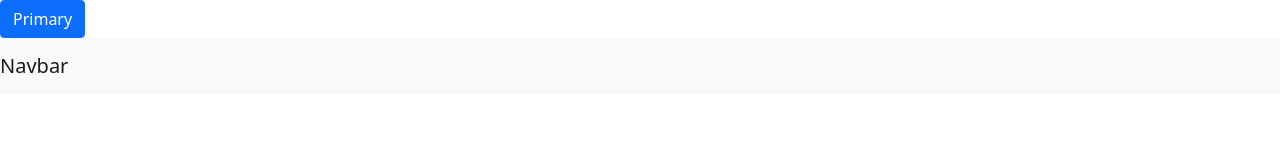
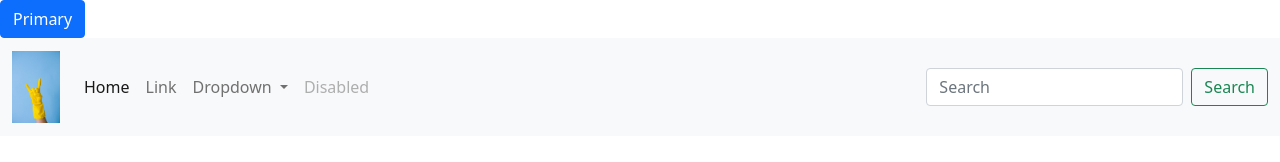
Before and after one commit to Igor27F/Dio-Philips_bootcamp, a plain HTML site: page index.html in a window 1280 px wide. Drawn offline with Linux system fonts and the light colour scheme.

Commit message:
bootstrap

```diff
--- a/index.html
+++ b/index.html
@@ -10,7 +10,40 @@
 <body>
     <button type="button" class="btn btn-primary">Primary</button>
     <nav class="navbar navbar-expand-lg navbar-light bg-light">
-        <a class="navbar-brand" href="#">Navbar</a>
-    </nav>
+        <div class="container-fluid">
+          <a class="navbar-brand" href="#"><img src="img/logo.jpeg" width="48"/></a>
+          <button class="navbar-toggler" type="button" data-bs-toggle="collapse" data-bs-target="#navbarSupportedContent" aria-controls="navbarSupportedContent" aria-expanded="false" aria-label="Toggle navigation">
+            <span class="navbar-toggler-icon"></span>
+          </button>
+          <div class="collapse navbar-collapse" id="navbarSupportedContent">
+            <ul class="navbar-nav me-auto mb-2 mb-lg-0">
+              <li class="nav-item">
+                <a class="nav-link active" aria-current="page" href="#">Home</a>
+              </li>
+              <li class="nav-item">
+                <a class="nav-link" href="#">Link</a>
+              </li>
+              <li class="nav-item dropdown">
+                <a class="nav-link dropdown-toggle" href="#" id="navbarDropdown" role="button" data-bs-toggle="dropdown" aria-expanded="false">
+                  Dropdown
+                </a>
+                <ul class="dropdown-menu" aria-labelledby="navbarDropdown">
+                  <li><a class="dropdown-item" href="#">Action</a></li>
+                  <li><a class="dropdown-item" href="#">Another action</a></li>
+                  <li><hr class="dropdown-divider"></li>
+                  <li><a class="dropdown-item" href="#">Something else here</a></li>
+                </ul>
+              </li>
+              <li class="nav-item">
+                <a class="nav-link disabled">Disabled</a>
+              </li>
+            </ul>
+            <form class="d-flex">
+              <input class="form-control me-2" type="search" placeholder="Search" aria-label="Search">
+              <button class="btn btn-outline-success" type="submit">Search</button>
+            </form>
+          </div>
+        </div>
+      </nav>
 </body>
 </html>
```
Also changed, not shown: img/logo.jpeg (added).
